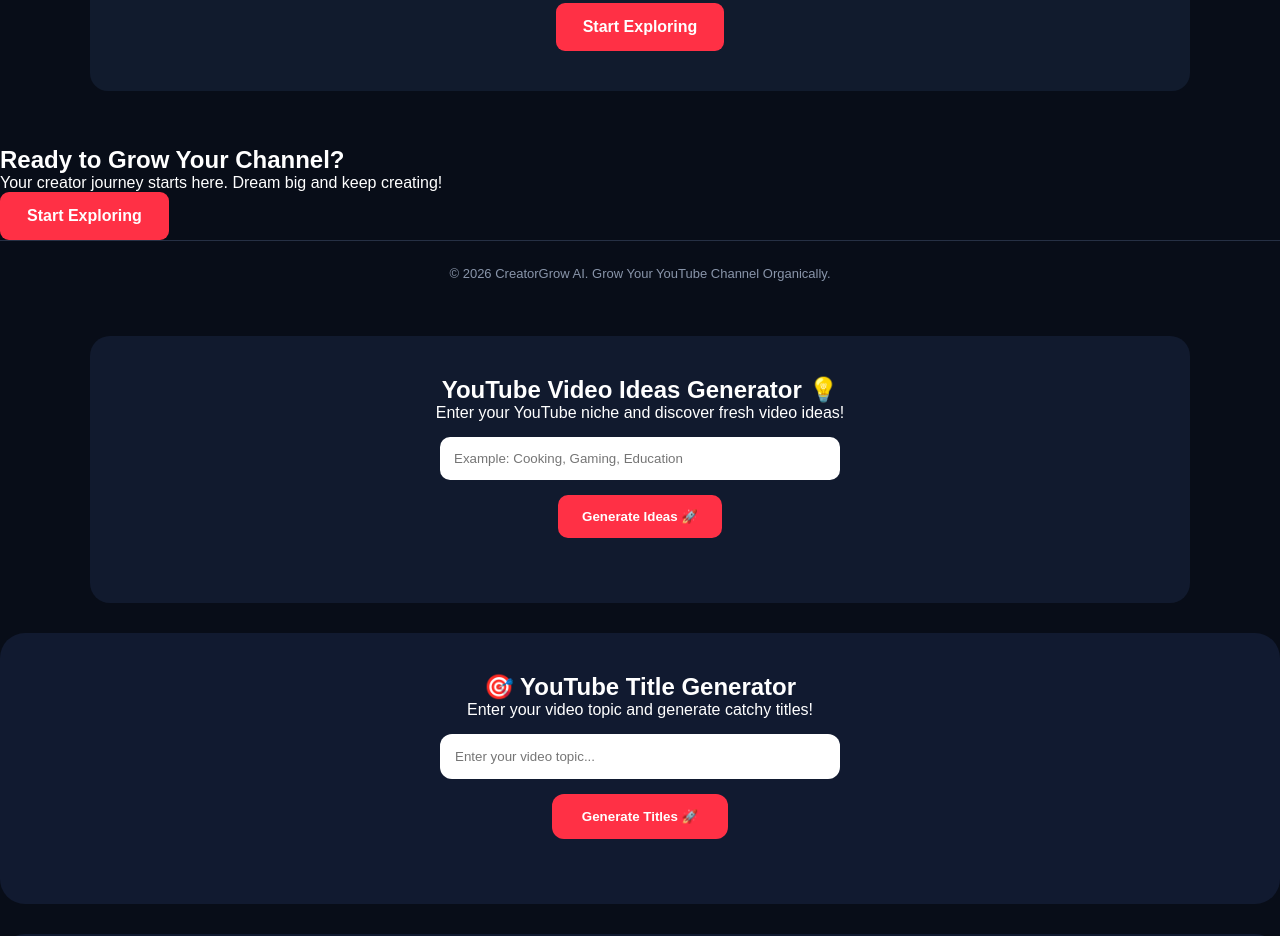
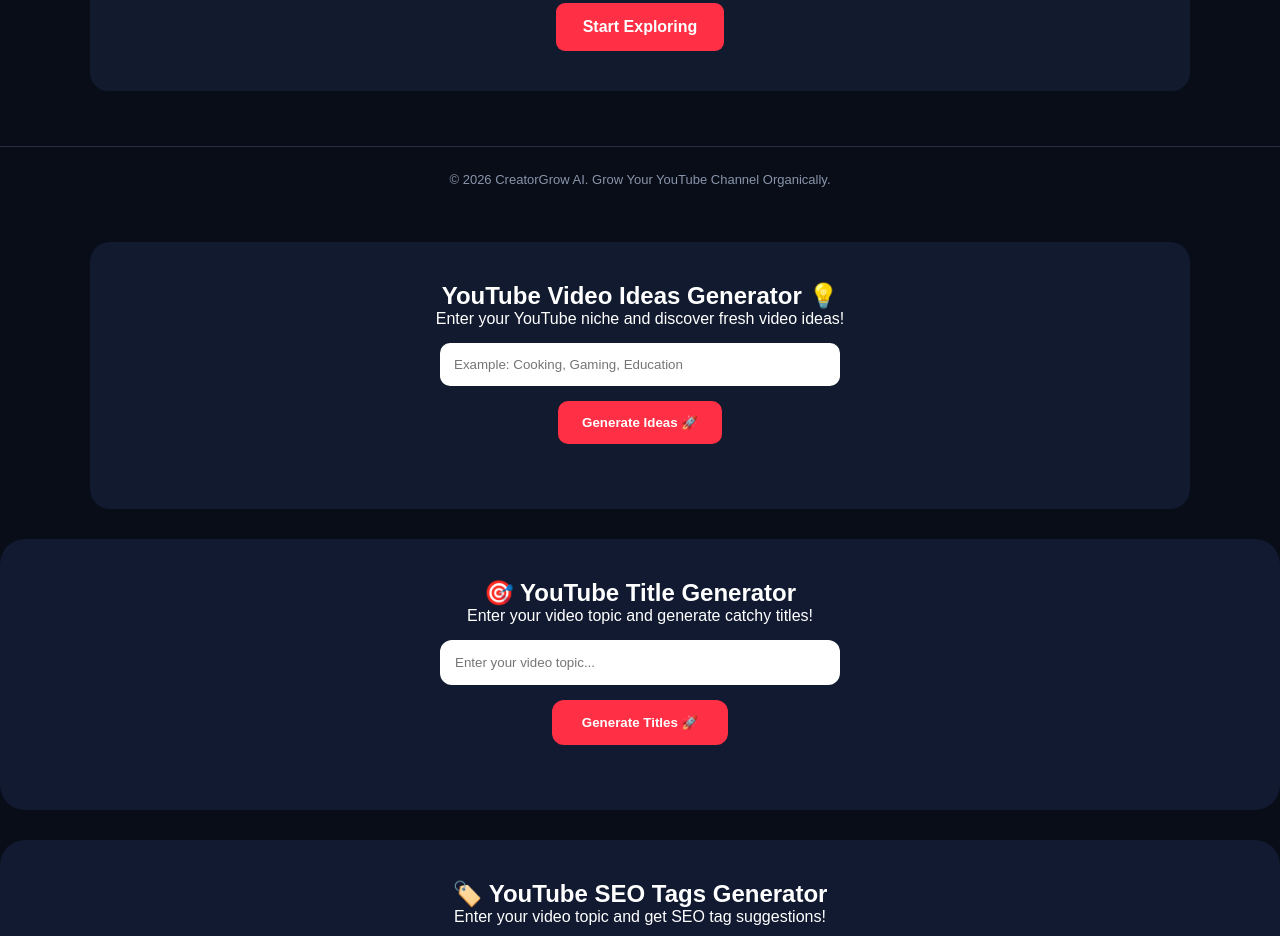
Before and after one commit to nainasingh9212-sudo/creatorgrow-ai, a plain HTML site: page index.html in a window 1280 px wide. Shown: the part 1401-2337 px from the top of the page. Drawn offline with Linux system fonts and the light colour scheme.

Commit message:
Update index.html

```diff
--- a/index.html
+++ b/index.html
@@ -73,10 +73,8 @@ footer{text-align:center;padding:25px;color:#8995aa;border-top:1px solid #263044
   <p>Your creator journey starts here. Dream big and keep creating!</p>
   <a class="btn" href="#tools">Start Exploring</a>
 </section>
-<h2>Ready to Grow Your Channel?</h2>
-<p>Your creator journey starts here. Dream big and keep creating!</p>
-<a class="btn" href="#tools">Start Exploring</a>
-</section>
+
+
 
 <footer>© 2026 CreatorGrow AI. Grow Your YouTube Channel Organically.</footer>
 
```
